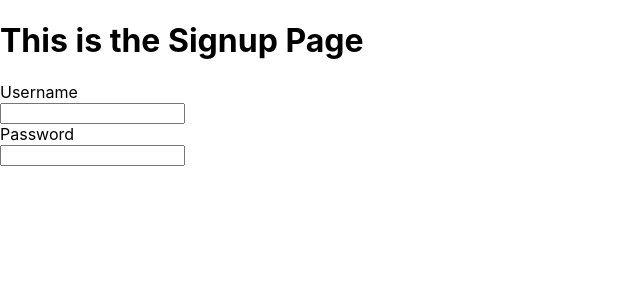
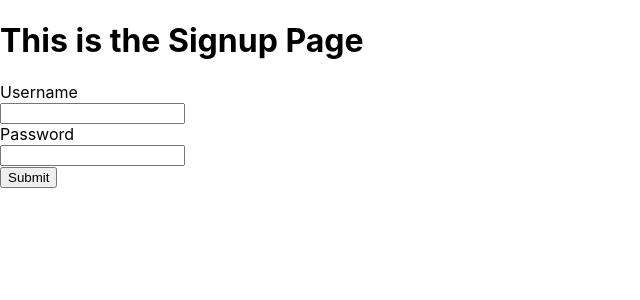
Before and after one commit to dannertech/charge-and-powerup, a React (Create React App) app in the folder client/: page /users/new in a window 1280 px wide. Shown: the top 300 px of the page, without its empty margins (0-640 px from the left). Built offline with nearby package versions, Linux system fonts and the light colour scheme.

Commit message:
completed form on signup page

```diff
--- a/client/src/components/SignupPage.js
+++ b/client/src/components/SignupPage.js
@@ -23,6 +23,8 @@ export default class SignupPage extends Component {
                 <label>Password</label>
                 <br></br>
                 <input type="text" name="password" value={this.state.newUser.password} onClick={this.handleChange} />
+                <br></br>
+                <button type="submit">Submit</button>
                 </form>
             </div>
         )
```
